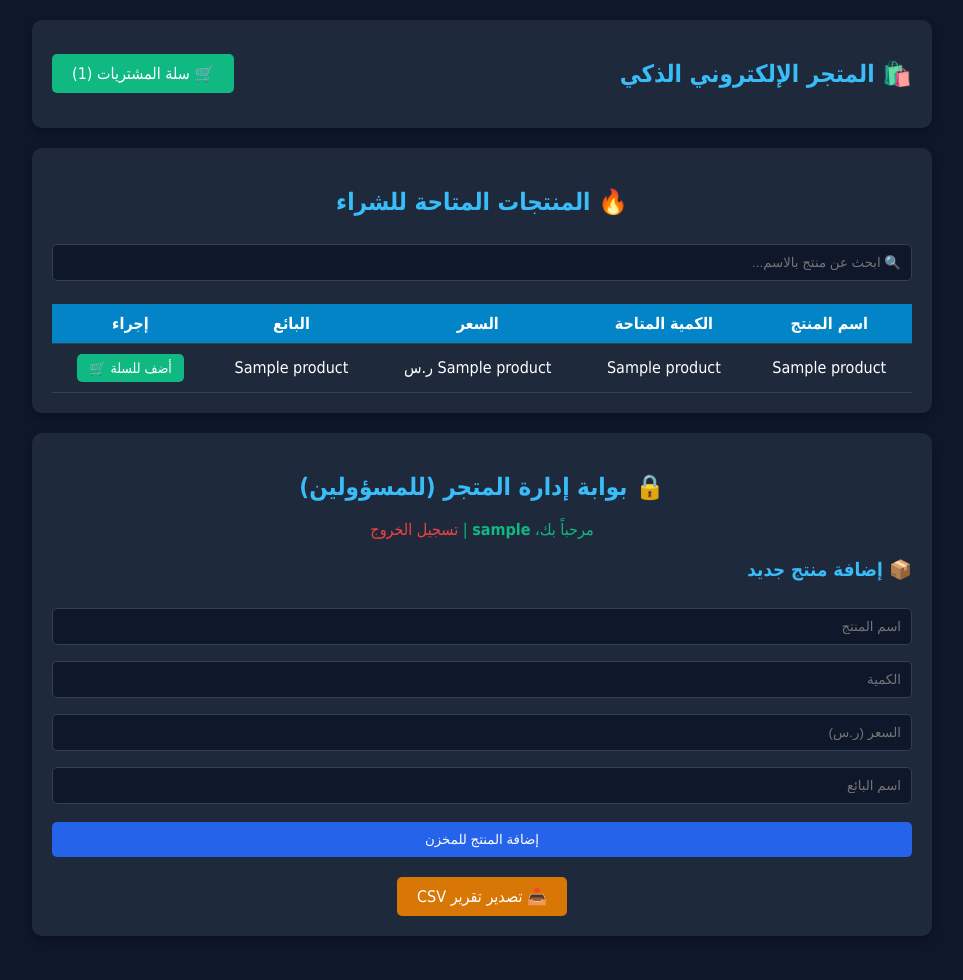
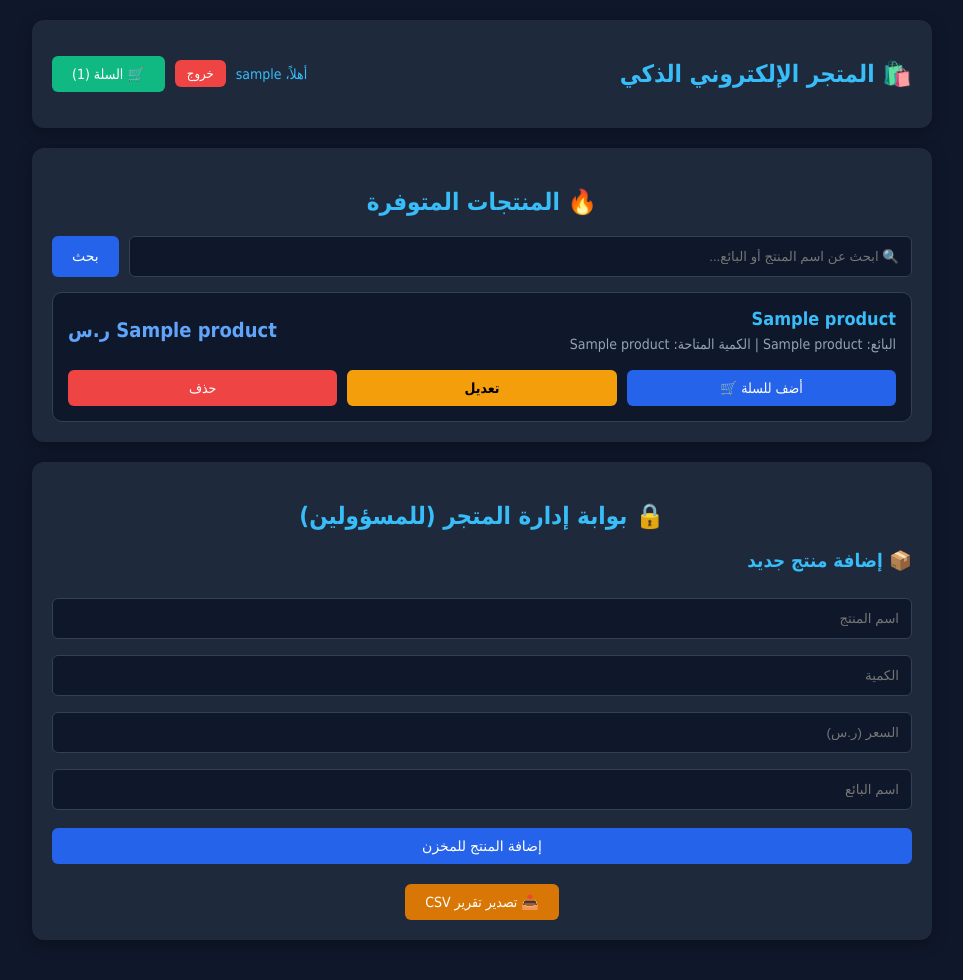
Before and after one commit to gassar0/Repository-name, a Flask app: template templates/store.html in a window 1280 px wide. Shown: the whole page, without its empty margins (158-1121 px from the left). Before the commit the page ends 936 px from the top, so only its background shows below. Run offline with Flask 3, Linux system fonts and the light colour scheme; the visitor is signed in with stand-in values (Sample User, id 1); tables that the repository leaves empty hold one stand-in row (values such as "Sample post"); the template is opened without the code that fills it: most values are stand-ins (such as "Sample title", 1, 10 or a date in 2020).

Commit message:
Update store.html

```diff
--- a/templates/store.html
+++ b/templates/store.html
@@ -7,16 +7,29 @@
     <style>
         body { font-family: Tahoma, sans-serif; background-color: #0f172a; color: #fff; padding: 20px; margin: 0; }
         .container { max-width: 900px; margin: auto; }
-        .card { background: #1e293b; padding: 20px; border-radius: 10px; box-shadow: 0 4px 10px rgba(0,0,0,0.3); margin-bottom: 20px; }
+        .card { background: #1e293b; padding: 20px; border-radius: 12px; box-shadow: 0 4px 15px rgba(0,0,0,0.3); margin-bottom: 20px; }
         h1, h2, h3 { text-align: center; color: #38bdf8; }
-        .btn { background-color: #10b981; color: white; padding: 10px 20px; border: none; border-radius: 5px; cursor: pointer; text-decoration: none; display: inline-block; text-align: center; }
-        .btn:hover { background-color: #059669; }
+        .btn { background-color: #10b981; color: white; padding: 10px 20px; border: none; border-radius: 6px; cursor: pointer; text-decoration: none; display: inline-block; text-align: center; font-size: 14px; transition: background 0.2s; }
+        .btn:hover { opacity: 0.9; }
         .btn-primary { background-color: #2563eb; }
-        .btn-primary:hover { background-color: #1d4ed8; }
-        input, select { width: 100%; padding: 10px; margin: 8px 0; background: #0f172a; border: 1px solid #334155; color: white; border-radius: 5px; box-sizing: border-box; }
-        table { width: 100%; border-collapse: collapse; margin-top: 15px; }
-        th, td { padding: 10px; text-align: center; border-bottom: 1px solid #334155; }
-        th { background-color: #0284c7; color: white; }
+        .btn-danger { background-color: #ef4444; }
+        .btn-warning { background-color: #f59e0b; color: #000; font-weight: bold; }
+        input, select { width: 100%; padding: 12px; margin: 8px 0; background: #0f172a; border: 1px solid #334155; color: white; border-radius: 6px; box-sizing: border-box; }
+
+        /* تنسيق البحث */
+        .search-box-container { display: flex; gap: 10px; margin-bottom: 15px; }
+        .search-box-container input { margin: 0; flex: 1; }
+
+        /* تنسيق كروت المنتجات */
+        .products-grid { display: flex; flex-direction: column; gap: 20px; margin-top: 15px; }
+        .product-card { background: #0f172a; border: 1px solid #334155; border-radius: 10px; padding: 15px; display: flex; flex-direction: column; gap: 12px; }
+        .product-header { display: flex; justify-content: space-between; align-items: center; flex-wrap: wrap; gap: 10px; }
+        .product-title { font-size: 18px; font-weight: bold; color: #38bdf8; margin: 0; }
+        .product-price { font-size: 20px; font-weight: bold; color: #60a5fa; }
+        .product-info { color: #94a3b8; font-size: 14px; }
+        .product-actions { display: flex; gap: 10px; margin-top: 5px; flex-wrap: wrap; }
+        .product-actions .btn { flex: 1; }
+
         .top-bar { display: flex; justify-content: space-between; align-items: center; flex-wrap: wrap; gap: 10px; }
     </style>
 </head>
@@ -25,39 +38,45 @@
         <!-- هيدر المتجر -->
         <div class="card top-bar">
             <h2>🛍️ المتجر الإلكتروني الذكي</h2>
-            <a href="{{ url_for('view_cart') }}" class="btn">🛒 سلة المشتريات ({{ cart_count }})</a>
+            <div style="display: flex; gap: 10px; align-items: center;">
+                {% if session.get('username') %}
+                    <span style="font-size: 14px; color: #38bdf8;">أهلاً، {{ session['username'] }}</span>
+                    <a href="{{ url_for('logout') }}" class="btn btn-danger" style="padding: 6px 12px; font-size: 13px;">خروج</a>
+                {% endif %}
+                <a href="{{ url_for('view_cart') }}" class="btn">🛒 السلة ({{ cart_count }})</a>
+            </div>
         </div>
 
         <!-- المنتجات المتاحة للشراء -->
         <div class="card">
-            <h2>🔥 المنتجات المتاحة للشراء</h2>
-            <input type="text" id="searchBox" placeholder="🔍 ابحث عن منتج بالاسم..." onkeyup="filterProducts()">
+            <h2>🔥 المنتجات المتوفرة</h2>
+            <div class="search-box-container">
+                <input type="text" id="searchBox" placeholder="🔍 ابحث عن اسم المنتج أو البائع..." onkeyup="filterProducts()">
+                <button type="button" class="btn btn-primary" style="width: auto; padding: 0 20px;">بحث</button>
+            </div>
 
             {% if products %}
-            <table>
-                <thead>
-                    <tr>
-                        <th>اسم المنتج</th>
-                        <th>الكمية المتاحة</th>
-                        <th>السعر</th>
-                        <th>البائع</th>
-                        <th>إجراء</th>
-                    </tr>
-                </thead>
-                <tbody id="productsTable">
-                    {% for product in products %}
-                    <tr>
-                        <td>{{ product[1] }}</td>
-                        <td>{{ product[2] }}</td>
-                        <td>{{ product[3] }} ر.س</td>
-                        <td>{{ product[4] }}</td>
-                        <td>
-                            <a href="{{ url_for('add_to_cart', product_id=product[0]) }}" class="btn" style="padding: 6px 12px; font-size: 14px;">أضف للسلة 🛒</a>
-                        </td>
-                    </tr>
-                    {% endfor %}
-                </tbody>
-            </table>
+            <div class="products-grid" id="productsContainer">
+                {% for product in products %}
+                <div class="product-card" data-name="{{ product[1]|lower }}" data-vendor="{{ product[4]|lower }}">
+                    <div class="product-header">
+                        <div>
+                            <h3 class="product-title" style="text-align: right; margin-bottom: 5px;">{{ product[1] }}</h3>
+                            <span class="product-info">البائع: {{ product[4] }} | الكمية المتاحة: {{ product[2] }}</span>
+                        </div>
+                        <div class="product-price">{{ product[3] }} ر.س</div>
+                    </div>
+
+                    <div class="product-actions">
+                        <a href="{{ url_for('add_to_cart', product_id=product[0]) }}" class="btn btn-primary">أضف للسلة 🛒</a>
+                        {% if session.get('username') %}
+                            <a href="#" class="btn btn-warning">تعديل</a>
+                            <a href="#" class="btn btn-danger">حذف</a>
+                        {% endif %}
+                    </div>
+                </div>
+                {% endfor %}
+            </div>
             {% else %}
             <p style="text-align: center; color: #94a3b8; margin-top: 20px;">لا توجد منتجات متاحة حالياً.</p>
             {% endif %}
@@ -67,8 +86,6 @@
         <div class="card">
             <h2>🔒 بوابة إدارة المتجر (للمسؤولين)</h2>
             {% if session.get('username') %}
-                <p style="text-align: center; color: #10b981;">مرحباً بك، <b>{{ session['username'] }}</b> | <a href="{{ url_for('logout') }}" style="color: #ef4444; text-decoration: none;">تسجيل الخروج</a></p>
-
                 <h3 style="color: #38bdf8; margin-top: 20px; text-align: right;">📦 إضافة منتج جديد</h3>
                 <form action="{{ url_for('add_product') }}" method="POST">
                     <input type="text" name="name" placeholder="اسم المنتج" required>
@@ -93,10 +110,15 @@
     <script>
         function filterProducts() {
             let input = document.getElementById('searchBox').value.toLowerCase();
-            let rows = document.querySelectorAll('#productsTable tr');
-            rows.forEach(row => {
-                let name = row.cells[0].textContent.toLowerCase();
-                row.style.display = name.includes(input) ? '' : 'none';
+            let cards = document.querySelectorAll('.product-card');
+            cards.forEach(card => {
+                let name = card.getAttribute('data-name');
+                let vendor = card.getAttribute('data-vendor');
+                if (name.includes(input) || vendor.includes(input)) {
+                    card.style.display = '';
+                } else {
+                    card.style.display = 'none';
+                }
             });
         }
     </script>
```
